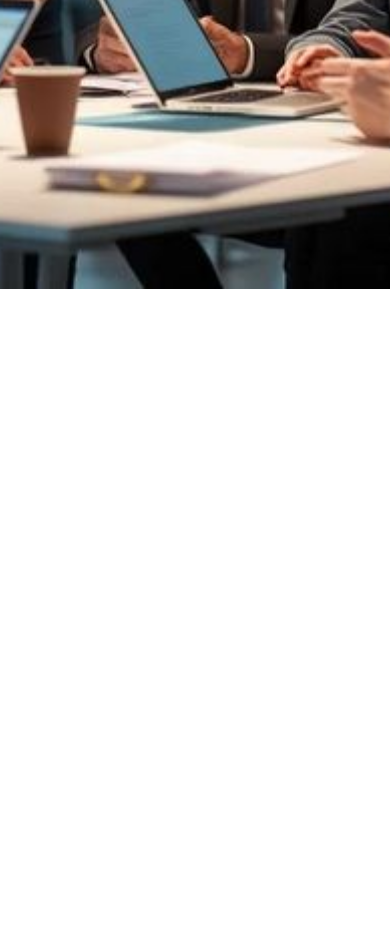
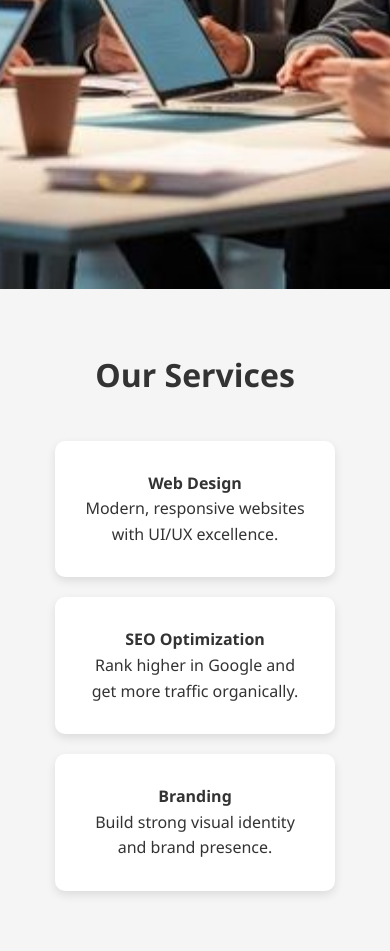
Before and after one commit to rafikakhatun/Responsive-landing-page, a plain HTML site: page index.html in a window 390 px wide. Shown: the part 633-1584 px from the top of the page. Before the commit the page ends 922 px from the top, so only its background shows below. Drawn offline with Linux system fonts and the light colour scheme.

Commit message:
Add responsive Services section

```diff
--- a/index.html
+++ b/index.html
@@ -30,6 +30,28 @@
     </div>
   </section>
 
+   <!-- Services Section -->
+  <section class="services" id="service">
+    <h3>Our Services</h3>
+    <div class="service-cards">
+      <div class="card">
+        <h4>Web Design</h4>
+        <p>Modern, responsive websites with UI/UX excellence.</p>
+      </div>
+      <div class="card">
+        <h4>SEO Optimization</h4>
+        <p>Rank higher in Google and get more traffic organically.</p>
+      </div>
+      <div class="card">
+        <h4>Branding</h4>
+        <p>Build strong visual identity and brand presence.</p>
+      </div>
+    </div>
+  </section>
+
+
+
+
 
 </body>
 </html>
--- a/style.css
+++ b/style.css
@@ -72,3 +72,27 @@ body {
 .btn:hover {
   background: #0097a7;
 }
+
+ /* Services */
+.services {
+  padding: 60px 20px;
+  background: #f5f5f5;
+  text-align: center;
+}
+.services h3 {
+  font-size: 2rem;
+  margin-bottom: 40px;
+}
+.service-cards {
+  display: flex;
+  flex-wrap: wrap;
+  gap: 20px;
+  justify-content: center;
+}
+.card {
+  background: white;
+  padding: 30px;
+  width: 280px;
+  box-shadow: 0 4px 10px rgba(0,0,0,0.1);
+  border-radius: 10px;
+}
```
